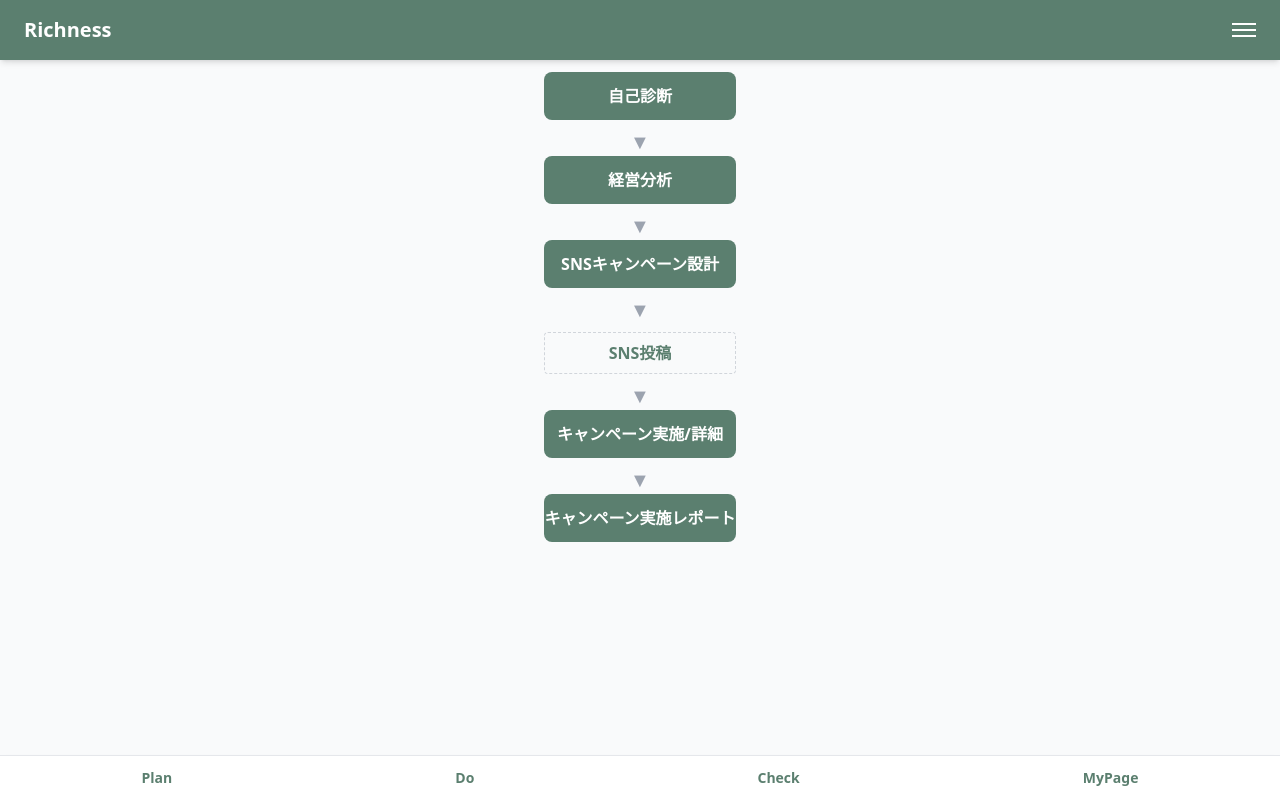
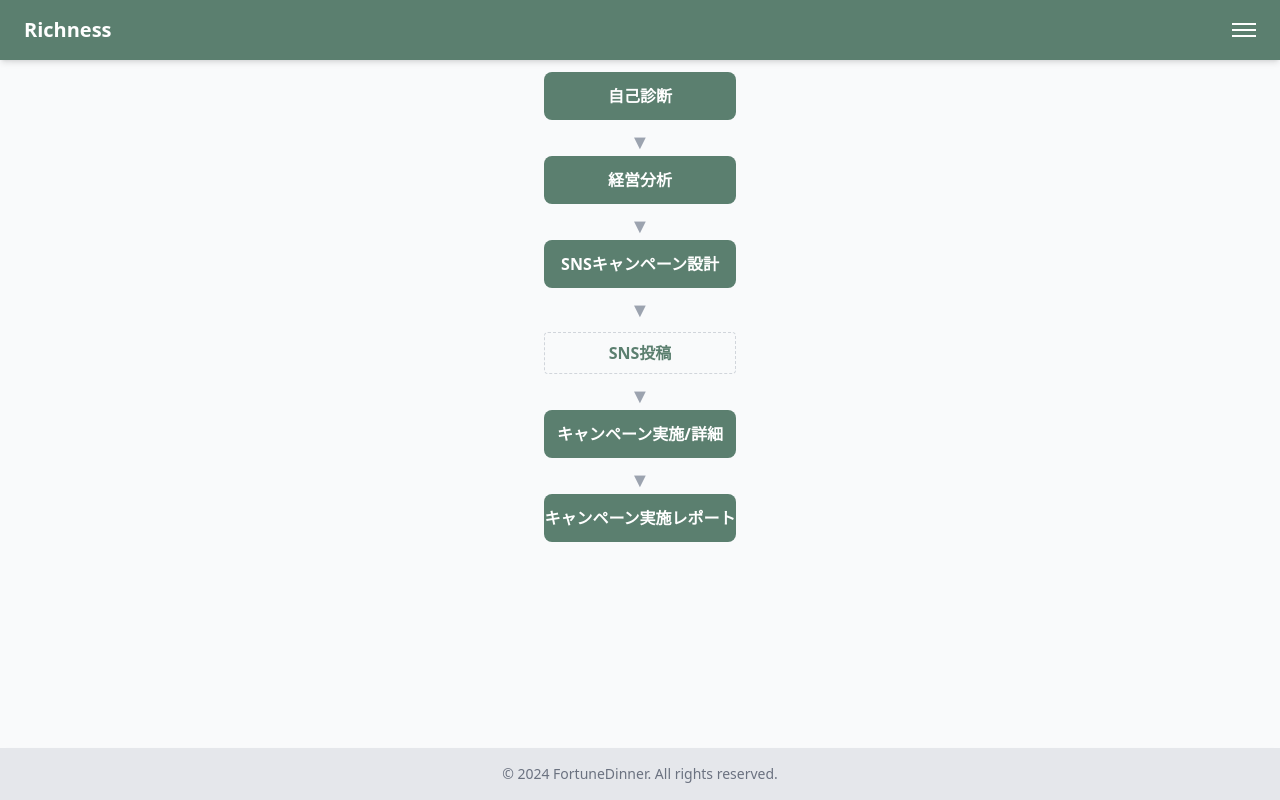
Before and after one commit to teishito/step4-richconnections-front, a Next.js app: page / in a window 1280 px wide. Built offline with nearby package versions, Linux system fonts and the light colour scheme.

Commit message:
Update Footer.js

```diff
--- a/components/Footer.js
+++ b/components/Footer.js
@@ -1,24 +1,9 @@
-import Link from "next/link";
-
 const Footer = () => {
-  return (
-    <footer className="fixed bottom-0 left-0 w-full bg-white border-t border-gray-200 shadow-md z-50">
-      <nav className="flex justify-around items-center text-sm text-center py-3 text-[#5B7F6F] font-semibold">
-        <Link href="/sns-campaign">
-          <span className="cursor-pointer">Plan</span>
-        </Link>
-        <Link href="/campaign-detail">
-          <span className="cursor-pointer">Do</span>
-        </Link>
-        <Link href="/campaign-report">
-          <span className="cursor-pointer">Check</span>
-        </Link>
-        <Link href="/mypage">
-          <span className="cursor-pointer">MyPage</span>
-        </Link>
-      </nav>
-    </footer>
-  );
+    return (
+        <footer className="fixed bottom-0 left-0 w-full bg-gray-200 py-4 text-center shadow-md">
+            <p className="text-sm text-gray-500">© 2024 FortuneDinner. All rights reserved.</p>
+        </footer>
+    );
 };
 
 export default Footer;
```
